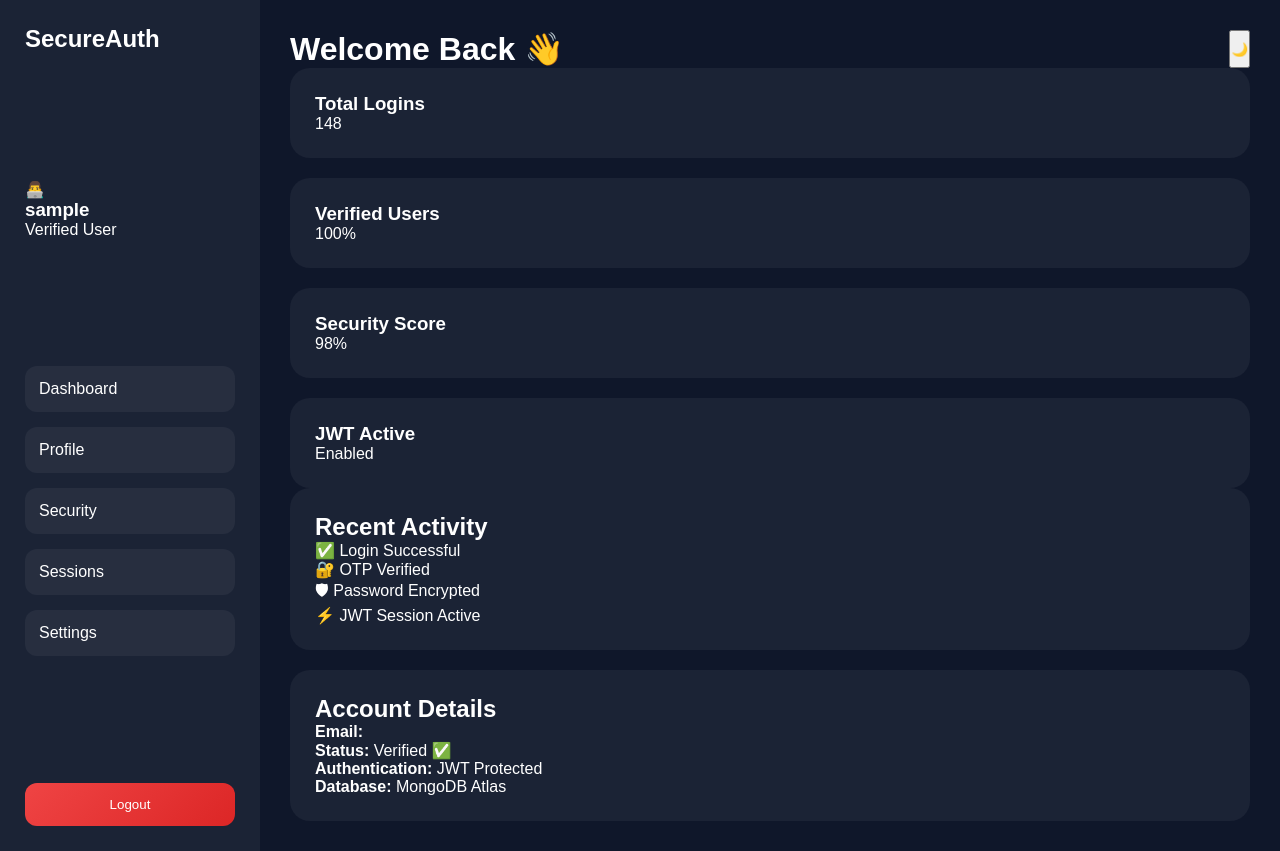
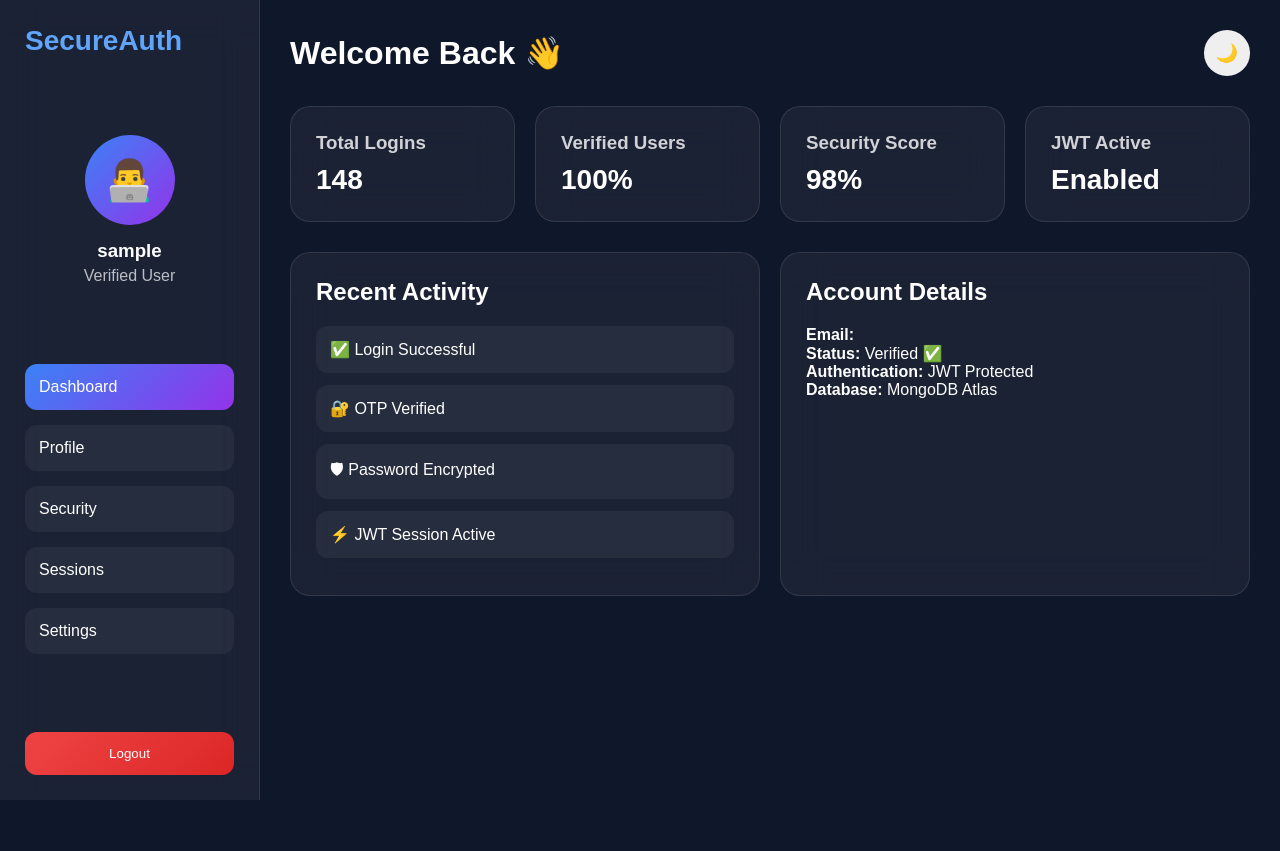
Before and after one commit to BigSkill8/secure-login-system, a plain HTML site: page frontend/dashboard.html in a window 1280 px wide. After the commit the page ends 800 px from the top, so only its background shows below. Drawn offline with Linux system fonts and the light colour scheme; sample sign-in values are in the browser's storage.

Commit message:
Refactor CSS for improved structure and themes
Refactor CSS for global styles, theme system, and dashboard layout.

```diff
--- a/frontend/css/style.css
+++ b/frontend/css/style.css
@@ -1,290 +1,757 @@
-/* =========================
-GLOBAL RESET
-========================= */
 * {
+
     margin: 0;
+
     padding: 0;
+
     box-sizing: border-box;
+
     font-family: Arial, sans-serif;
+
 }
 
-/* =========================
-THEME SYSTEM (FIXED)
-========================= */
-
-/* DARK MODE (DEFAULT) */
-body {
-    background: #0f172a;
-    color: white;
-    min-height: 100vh;
-    transition: 0.4s;
-}
-
-/* LIGHT MODE */
-body.light {
-    background: #f1f5f9;
-    color: #111827;
-}
-
-/* LIGHT MODE CARDS (shared) */
-body.light .glass-card,
-body.light .sidebar,
-body.light .stat-card,
-body.light .panel {
-    background: rgba(255, 255, 255, 0.6);
-    color: #111827;
-}
 
 /* =========================
 AUTH PAGES
 ========================= */
 
-.container {
+.auth-body {
+
+    min-height: 100vh;
+
+    display: flex;
+
+    justify-content: center;
+
+    align-items: center;
+
+    overflow: hidden;
+
     position: relative;
-    z-index: 2;
-    width: 100%;
-    min-height: 100vh;
-    display: flex;
-    justify-content: center;
-    align-items: center;
-    padding: 20px;
+
+    background: linear-gradient(
+        135deg,
+        #0f172a,
+        #1e293b,
+        #111827
+    );
+
+    transition: 0.4s;
+
 }
 
+.auth-body.light {
+
+    background: linear-gradient(
+        135deg,
+        #dbeafe,
+        #f8fafc,
+        #bfdbfe
+    );
+
+}
+
+
 /* BACKGROUND BLUR */
+
 .bg-blur {
+
     position: absolute;
+
     width: 300px;
+
     height: 300px;
+
     border-radius: 50%;
+
     filter: blur(100px);
+
     opacity: 0.5;
+
 }
 
 .blur1 {
+
     background: #3b82f6;
+
     top: -50px;
+
     left: -50px;
+
 }
 
 .blur2 {
+
     background: #9333ea;
+
     bottom: -50px;
+
     right: -50px;
+
 }
 
-/* GLASS CARD */
-.glass-card {
+
+/* CONTAINER */
+
+.container {
+
+    position: relative;
+
+    z-index: 2;
+
     width: 100%;
-    max-width: 420px;
-    padding: 40px;
-    border-radius: 25px;
-    background: rgba(255,255,255,0.1);
-    backdrop-filter: blur(15px);
-    border: 1px solid rgba(255,255,255,0.2);
-    box-shadow: 0 8px 32px rgba(0,0,0,0.3);
-    text-align: center;
+
+    min-height: 100vh;
+
+    display: flex;
+
+    justify-content: center;
+
+    align-items: center;
+
+    padding: 20px;
+
 }
 
+
+/* GLASS CARD */
+
+.glass-card {
+
+    width: 100%;
+
+    max-width: 420px;
+
+    padding: 40px;
+
+    border-radius: 25px;
+
+    background: rgba(255,255,255,0.1);
+
+    backdrop-filter: blur(15px);
+
+    border: 1px solid rgba(255,255,255,0.2);
+
+    box-shadow: 0 8px 32px rgba(0,0,0,0.3);
+
+    text-align: center;
+
+    color: white;
+
+}
+
+.auth-body.light .glass-card {
+
+    color: #111827;
+
+    background: rgba(255,255,255,0.4);
+
+}
+
+
 /* TEXT */
+
 .glass-card h1 {
+
     font-size: 32px;
+
     margin-bottom: 10px;
+
 }
 
 .subtitle {
+
     margin-bottom: 20px;
+
     opacity: 0.8;
+
 }
 
+
 /* INPUTS */
+
 .glass-card input {
+
     width: 100%;
+
     padding: 14px;
+
     margin: 10px 0;
+
     border: none;
+
     border-radius: 12px;
+
     outline: none;
+
     background: rgba(255,255,255,0.2);
+
     color: white;
+
+    font-size: 15px;
+
 }
 
-body.light .glass-card input {
+.auth-body.light .glass-card input {
+
     color: black;
+
 }
 
 .glass-card input::placeholder {
+
     color: rgba(255,255,255,0.7);
+
 }
 
+
 /* PASSWORD BOX */
+
 .password-box {
+
     position: relative;
+
 }
 
 #togglePassword {
+
     position: absolute;
+
     right: 15px;
+
     top: 50%;
+
     transform: translateY(-50%);
+
     cursor: pointer;
+
 }
 
+
 /* BUTTON */
+
 .glass-card button {
+
     width: 100%;
+
     padding: 14px;
+
     margin-top: 15px;
+
     border: none;
+
     border-radius: 12px;
-    background: linear-gradient(135deg, #3b82f6, #9333ea);
+
+    background: linear-gradient(
+        135deg,
+        #3b82f6,
+        #9333ea
+    );
+
     color: white;
+
+    font-size: 16px;
+
     cursor: pointer;
+
     transition: 0.3s;
+
 }
 
 .glass-card button:hover {
+
     transform: scale(1.02);
+
+    opacity: 0.9;
+
 }
 
+
 /* THEME BUTTON */
+
 .theme-toggle {
+
     position: absolute;
+
     top: 20px;
+
     right: 20px;
+
 }
 
 .theme-toggle button {
+
     padding: 10px 14px;
+
     border: none;
+
     border-radius: 50%;
+
     cursor: pointer;
+
     font-size: 18px;
+
 }
 
+
 /* MESSAGE */
+
 #message {
+
     margin-top: 15px;
+
 }
 
+
 /* LOADER */
+
 .loader {
+
     width: 22px;
+
     height: 22px;
+
     border: 3px solid rgba(255,255,255,0.3);
+
     border-top: 3px solid white;
+
     border-radius: 50%;
+
     animation: spin 1s linear infinite;
+
     margin: auto;
+
 }
 
 @keyframes spin {
+
     100% {
+
         transform: rotate(360deg);
+
     }
+
 }
 
+
 /* SUCCESS & ERROR */
+
 .success {
+
     color: #22c55e;
+
 }
 
 .error {
+
     color: #ef4444;
+
 }
 
+
 /* SWITCH PAGE */
+
 .switch-page {
+
     margin-top: 20px;
+
     font-size: 14px;
+
+    opacity: 0.9;
+
 }
 
 .switch-page a {
+
     color: #60a5fa;
+
     text-decoration: none;
+
+    font-weight: bold;
+
+    transition: 0.3s;
+
 }
+
+.switch-page a:hover {
+
+    color: #93c5fd;
+
+    text-decoration: underline;
+
+}
+
 
 /* =========================
 DASHBOARD
 ========================= */
 
-.dashboard-layout {
-    display: flex;
+body {
+
+    background: #0f172a;
+
+    color: white;
+
     min-height: 100vh;
+
+    transition: 0.4s;
+
 }
 
-/* SIDEBAR */
-.sidebar {
-    width: 260px;
-    padding: 25px;
-    display: flex;
-    flex-direction: column;
-    justify-content: space-between;
-    background: rgba(255,255,255,0.05);
+
+/* LIGHT MODE */
+
+body.light-dashboard {
+
+    background: #f1f5f9;
+
+    color: #111827;
+
 }
 
+
+/* DASHBOARD LAYOUT */
+
+.dashboard-layout {
+
+    display: flex;
+
+    min-height: 100vh;
+
+}
+
+
+/* SIDEBAR */
+
+.sidebar {
+
+    width: 260px;
+
+    background: rgba(255,255,255,0.05);
+
+    backdrop-filter: blur(20px);
+
+    border-right: 1px solid rgba(255,255,255,0.1);
+
+    padding: 25px;
+
+    display: flex;
+
+    flex-direction: column;
+
+    justify-content: space-between;
+
+}
+
+.logo h2 {
+
+    font-size: 28px;
+
+    margin-bottom: 40px;
+
+    color: #60a5fa;
+
+}
+
+.profile-section {
+
+    text-align: center;
+
+}
+
+.avatar {
+
+    width: 90px;
+
+    height: 90px;
+
+    margin: auto;
+
+    border-radius: 50%;
+
+    background: linear-gradient(
+        135deg,
+        #3b82f6,
+        #9333ea
+    );
+
+    display: flex;
+
+    align-items: center;
+
+    justify-content: center;
+
+    font-size: 40px;
+
+    margin-bottom: 15px;
+
+}
+
+.profile-section h3 {
+
+    margin-bottom: 5px;
+
+}
+
+.profile-section p {
+
+    opacity: 0.7;
+
+}
+
+
 /* MENU */
+
 .sidebar-menu {
+
+    margin-top: 40px;
+
     display: flex;
+
     flex-direction: column;
+
     gap: 15px;
+
 }
 
 .sidebar-menu a {
+
     padding: 14px;
+
     border-radius: 12px;
+
     text-decoration: none;
+
     color: white;
+
+    transition: 0.3s;
+
     background: rgba(255,255,255,0.05);
+
 }
 
-.sidebar-menu a:hover {
-    background: linear-gradient(135deg, #3b82f6, #9333ea);
+.sidebar-menu a:hover,
+.sidebar-menu .active {
+
+    background: linear-gradient(
+        135deg,
+        #3b82f6,
+        #9333ea
+    );
+
 }
 
+
 /* LOGOUT */
+
 #logoutBtn {
+
+    margin-top: 40px;
+
     padding: 14px;
+
     border: none;
+
     border-radius: 12px;
-    background: linear-gradient(135deg, #ef4444, #dc2626);
+
+    background: linear-gradient(
+        135deg,
+        #ef4444,
+        #dc2626
+    );
+
     color: white;
+
     cursor: pointer;
+
+    transition: 0.3s;
+
 }
 
-/* MAIN */
-.main-content {
-    flex: 1;
-    padding: 30px;
+#logoutBtn:hover {
+
+    transform: scale(1.03);
+
 }
 
-/* TOPBAR */
-.topbar {
-    display: flex;
-    justify-content: space-between;
+
+/* MAIN CONTENT */
+
+.main-content {
+
+    flex: 1;
+
+    padding: 30px;
+
 }
 
-/* CARDS */
-.stat-card,
-.panel {
-    background: rgba(255,255,255,0.05);
-    padding: 25px;
-    border-radius: 20px;
+
+/* TOPBAR */
+
+.topbar {
+
+    display: flex;
+
+    justify-content: space-between;
+
+    align-items: center;
+
+    margin-bottom: 30px;
+
 }
 
-/* GRID */
-.stats-grid,
-.dashboard-panels {
-    display: grid;
-    gap: 20px;
+#themeBtn {
+
+    padding: 12px;
+
+    border: none;
+
+    border-radius: 50%;
+
+    cursor: pointer;
+
+    font-size: 18px;
+
 }
 
+
+/* STATS GRID */
+
+.stats-grid {
+
+    display: grid;
+
+    grid-template-columns: repeat(
+        auto-fit,
+        minmax(220px,1fr)
+    );
+
+    gap: 20px;
+
+    margin-bottom: 30px;
+
+}
+
+.stat-card {
+
+    background: rgba(255,255,255,0.05);
+
+    backdrop-filter: blur(20px);
+
+    border: 1px solid rgba(255,255,255,0.1);
+
+    padding: 25px;
+
+    border-radius: 20px;
+
+    transition: 0.3s;
+
+}
+
+.stat-card:hover {
+
+    transform: translateY(-5px);
+
+}
+
+.stat-card h3 {
+
+    margin-bottom: 10px;
+
+    opacity: 0.8;
+
+}
+
+.stat-card p {
+
+    font-size: 28px;
+
+    font-weight: bold;
+
+}
+
+
+/* PANELS */
+
+.dashboard-panels {
+
+    display: grid;
+
+    grid-template-columns: repeat(
+        auto-fit,
+        minmax(320px,1fr)
+    );
+
+    gap: 20px;
+
+}
+
+.panel {
+
+    background: rgba(255,255,255,0.05);
+
+    backdrop-filter: blur(20px);
+
+    border: 1px solid rgba(255,255,255,0.1);
+
+    padding: 25px;
+
+    border-radius: 20px;
+
+}
+
+.panel h2 {
+
+    margin-bottom: 20px;
+
+}
+
+.activity-item {
+
+    padding: 14px;
+
+    margin-bottom: 12px;
+
+    border-radius: 12px;
+
+    background: rgba(255,255,255,0.05);
+
+}
+
+
+/* LIGHT MODE DASHBOARD */
+
+body.light-dashboard .sidebar-menu a {
+
+    color: #111827;
+
+}
+
+body.light-dashboard .panel,
+body.light-dashboard .stat-card,
+body.light-dashboard .sidebar {
+
+    background: rgba(255,255,255,0.5);
+
+    color: #111827;
+
+}
+
+
 /* RESPONSIVE */
+
 @media (max-width: 900px) {
+
     .dashboard-layout {
+
         flex-direction: column;
+
     }
 
     .sidebar {
+
         width: 100%;
+
     }
+
 }
```
